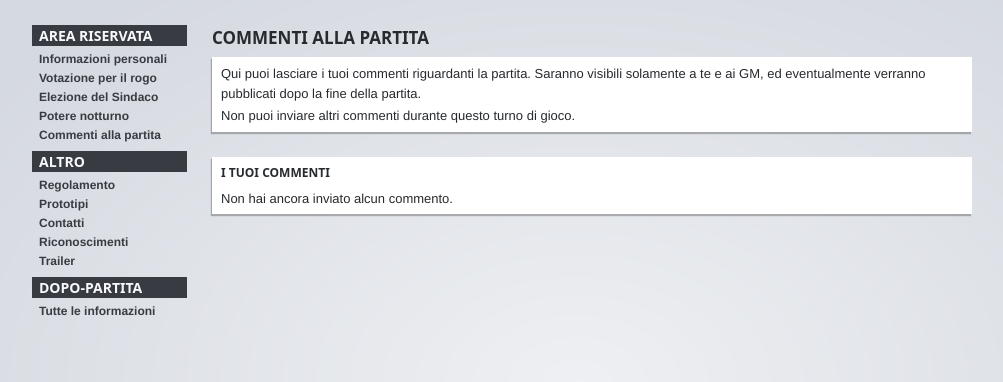
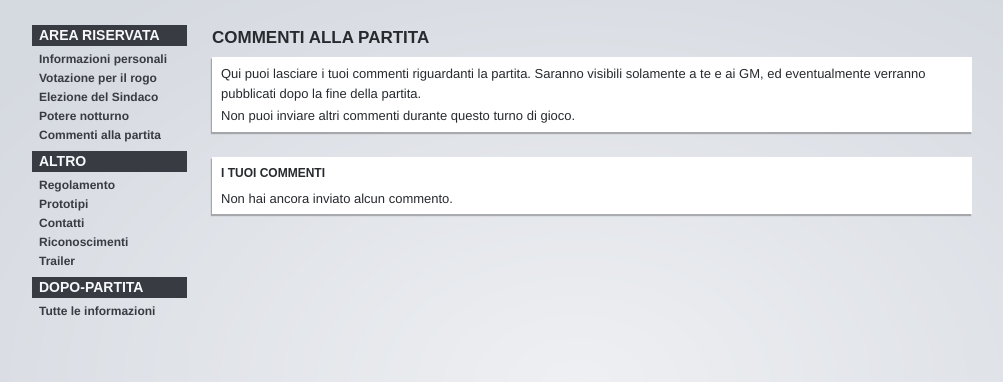
Before and after one commit to giove91/server-lupus, a Django app: template templates/comment.html in a window 1280 px wide. Shown: the part 110-492 px from the top of the page, without its empty margins (138-1141 px from the left). Run offline with Django 3.2, Linux system fonts and the light colour scheme; the template is opened without the code that fills it, so the values that code supplies are empty.

Commit message:
Corretto il sans-serif nel CSS.

```diff
--- a/static/lupus.css
+++ b/static/lupus.css
@@ -6,7 +6,7 @@ body {
 
 h1 {
 	font-size: 17px;
-	font-family: sans;
+	font-family: sans-serif;
 	font-weight: bold;
 	text-transform:uppercase;
 	color: #272a2e;
@@ -15,7 +15,7 @@ h1 {
 
 h2 {
 	font-size: 12px;
-	font-family: sans;
+	font-family: sans-serif;
 	font-weight: bold;
 	text-transform:uppercase;
 	color: #272a2e;
@@ -24,7 +24,7 @@ h2 {
 
 h3 {
 	font-size: 12px;
-	font-family: sans;
+	font-family: sans-serif;
 	font-weight: bold;
 	color: #272a2e;
 	margin-top: 5px;
@@ -130,7 +130,7 @@ p {
 	display: block;
 	padding: 0 7px 0 7px;
 	font-size: 14px;
-	font-family: sans;
+	font-family: sans-serif;
 	font-weight: bold;
 	text-transform:uppercase;
 	/*color: #272a2e;*/
@@ -258,7 +258,7 @@ p {
 	display: block;
 	padding: 0 7px 0 7px;
 	font-size: 14px;
-	font-family: sans;
+	font-family: sans-serif;
 	font-weight: bold;
 	text-transform:uppercase;
 	/*color: #272a2e;*/
```
